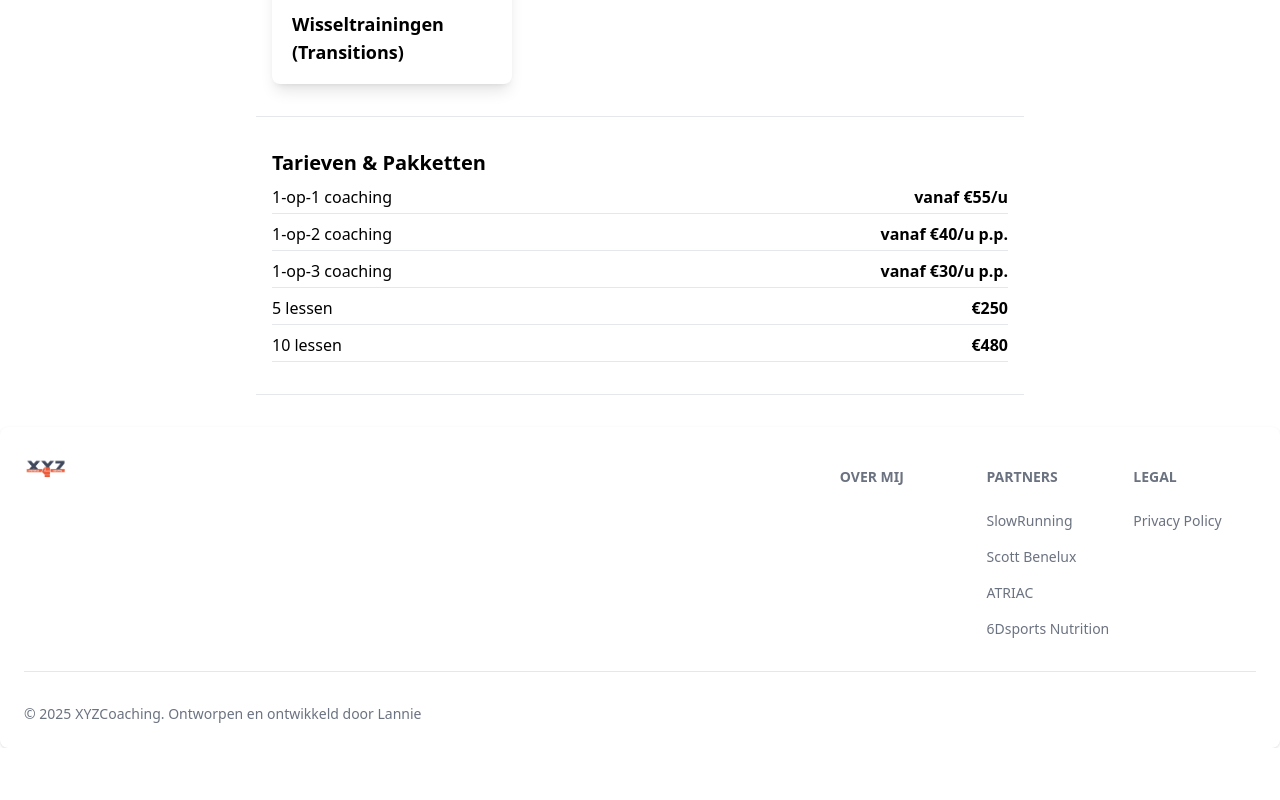
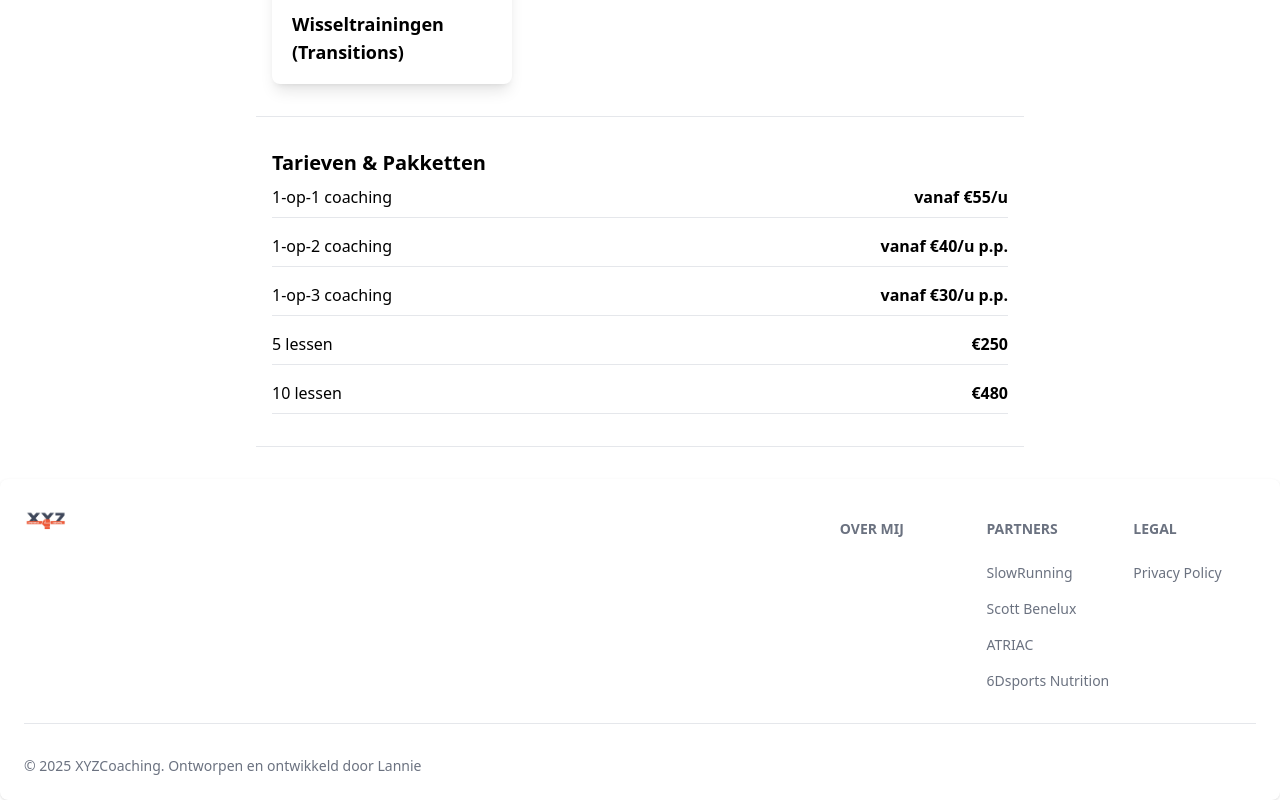
Before and after one commit to MilanMareels/xyzcoaching, a React (Vite) app: page /coaching/personal-coaching in a window 1280 px wide. Shown: the part 2282-3082 px from the top of the page. Before the commit the page ends 3030 px from the top, so only its background shows below. Built offline with nearby package versions, Linux system fonts and the light colour scheme.

Commit message:
feat: sage done

```diff
--- a/src/components/ServiceDetails.tsx
+++ b/src/components/ServiceDetails.tsx
@@ -102,11 +102,22 @@ export default function ServiceDetails() {
         {/* Pakketten / Prijzen */}
         <section className="w-full pl-4 pr-4">
           <h2 className="text-xl font-bold">Tarieven & Pakketten</h2>
-          <ul className="mt-2 space-y-2">
+          <ul className="mt-2 space-y-4">
             {service.packages.map((pack, idx) => (
-              <li key={idx} className="flex justify-between border-b pb-1">
-                <span>{pack.name}</span>
-                <span className="font-semibold">{pack.price}</span>
+              <li key={idx} className="border-b pb-2">
+                <div className="flex justify-between">
+                  <span className="font-medium">{pack.name}</span>
+                  <span className="font-semibold">{pack.price}</span>
+                </div>
+
+                {/* Als er features bestaan, toon ze */}
+                {pack.features && (
+                  <ul className="mt-2 list-disc list-inside space-y-1 text-base text-gray-600">
+                    {pack.features.map((feature, fIdx) => (
+                      <li key={fIdx}>{feature}</li>
+                    ))}
+                  </ul>
+                )}
               </li>
             ))}
           </ul>
```
